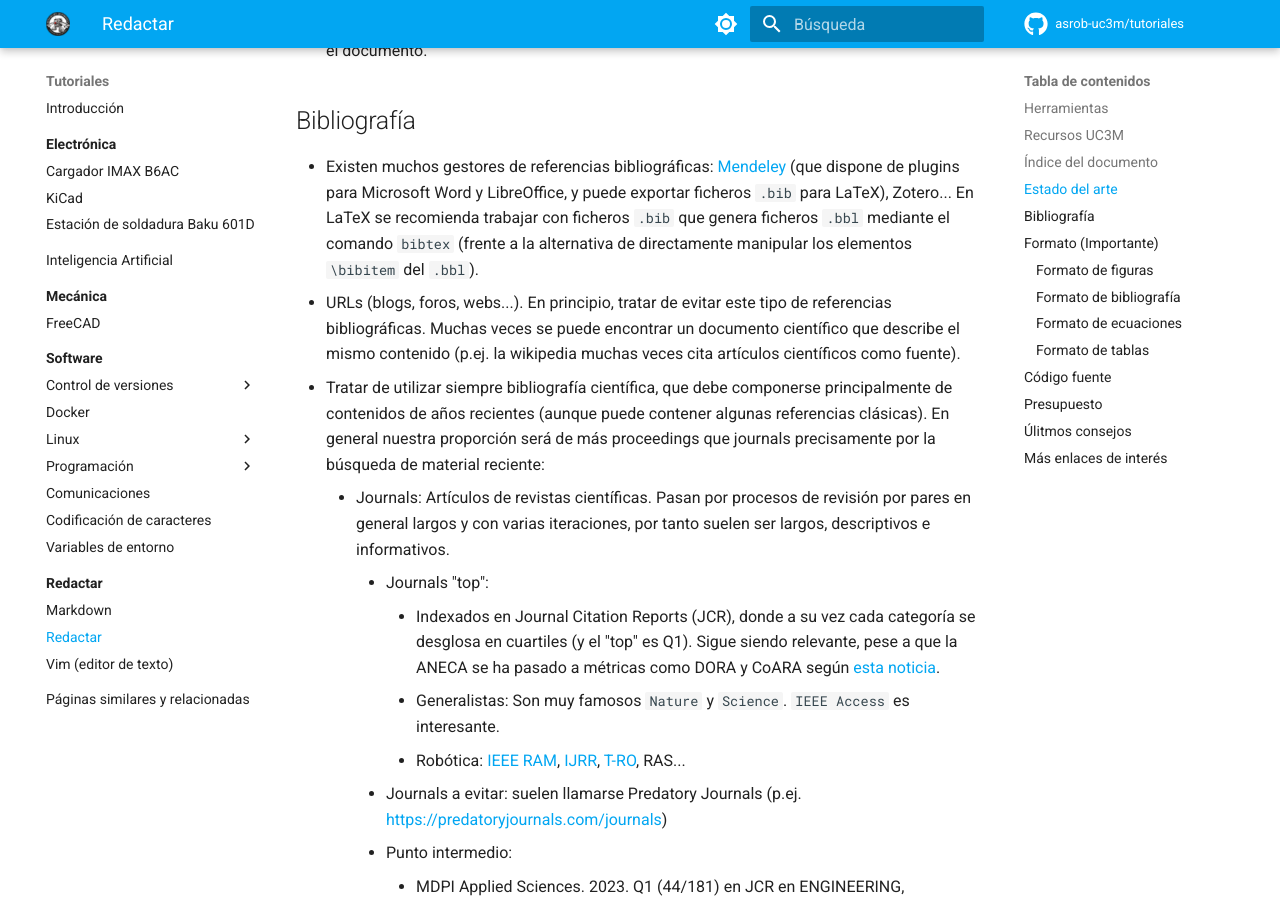
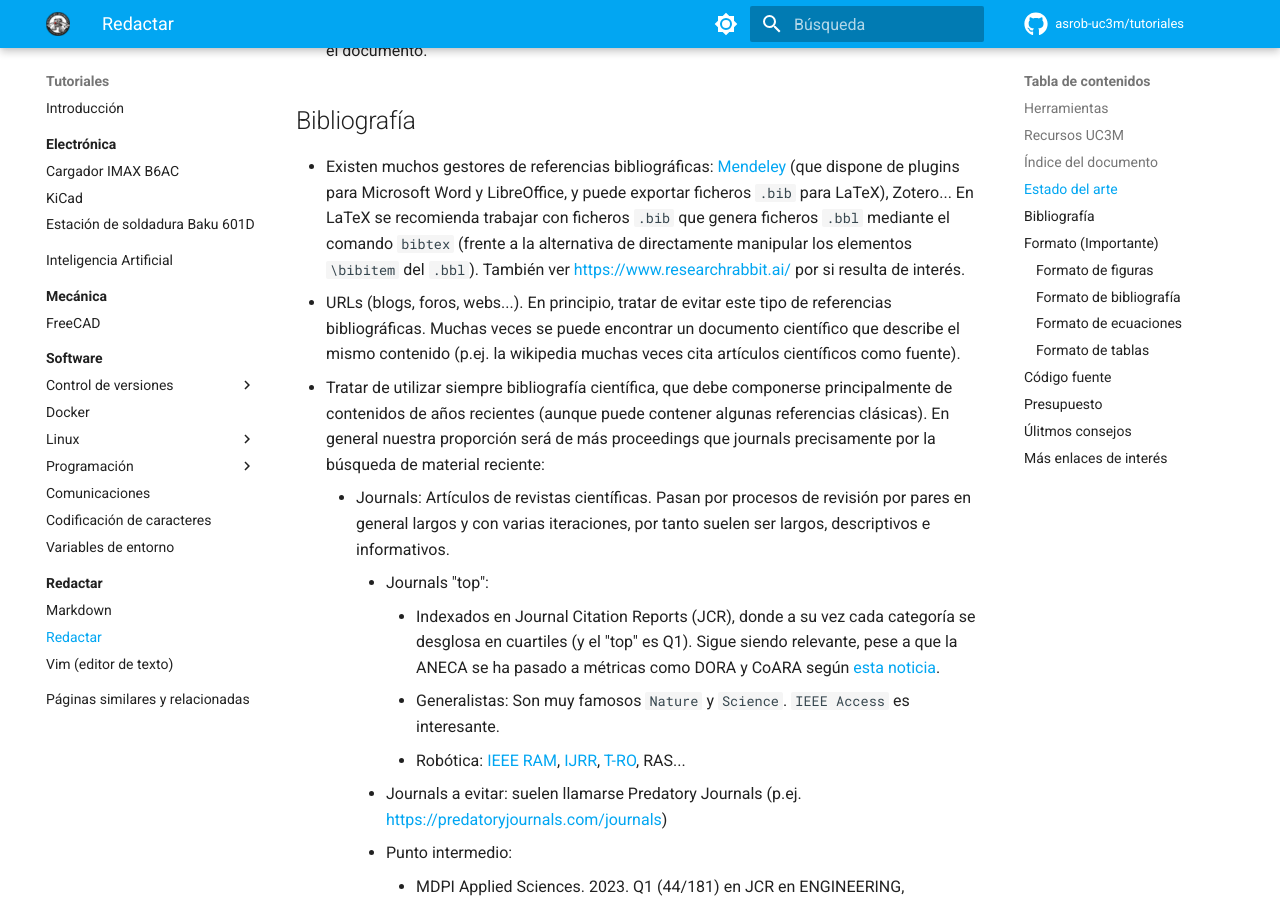
Before and after one commit to asrob-uc3m/tutoriales, an MkDocs documentation site: the page built from docs/writing/redactar.md, in a window 1280 px wide and 900 px high, scrolled down 1437 px. Built offline with MkDocs 1.6.1 and Material for MkDocs 9.7.7, drawn with Linux system fonts in a browser that asks for light colours; comment, search, counter and statistics services are not loaded.

Commit message:
Update redactar.md

```diff
--- a/docs/writing/redactar.md
+++ b/docs/writing/redactar.md
@@ -36,7 +36,7 @@ Además de estos, mirar nuestros recursos digitales: <https://github.com/asrob-u
 
 ## Bibliografía
 
-- Existen muchos gestores de referencias bibliográficas: [Mendeley](https://www.mendeley.com/) (que dispone de plugins para Microsoft Word y LibreOffice, y puede exportar ficheros `.bib` para LaTeX), Zotero... En LaTeX se recomienda trabajar con ficheros `.bib` que genera ficheros `.bbl` mediante el comando `bibtex` (frente a la alternativa de directamente manipular los elementos `\bibitem` del `.bbl`).
+- Existen muchos gestores de referencias bibliográficas: [Mendeley](https://www.mendeley.com/) (que dispone de plugins para Microsoft Word y LibreOffice, y puede exportar ficheros `.bib` para LaTeX), Zotero... En LaTeX se recomienda trabajar con ficheros `.bib` que genera ficheros `.bbl` mediante el comando `bibtex` (frente a la alternativa de directamente manipular los elementos `\bibitem` del `.bbl`). También ver <https://www.researchrabbit.ai/> por si resulta de interés.
 - URLs (blogs, foros, webs...). En principio, tratar de evitar este tipo de referencias bibliográficas. Muchas veces se puede encontrar un documento científico que describe el mismo contenido (p.ej. la wikipedia muchas veces cita artículos científicos como fuente).
 - Tratar de utilizar siempre bibliografía científica, que debe componerse principalmente de contenidos de años recientes (aunque puede contener algunas referencias clásicas). En general nuestra proporción será de más proceedings que journals precisamente por la búsqueda de material reciente:
     - Journals: Artículos de revistas científicas. Pasan por procesos de revisión por pares en general largos y con varias iteraciones, por tanto suelen ser largos, descriptivos e informativos.
```
